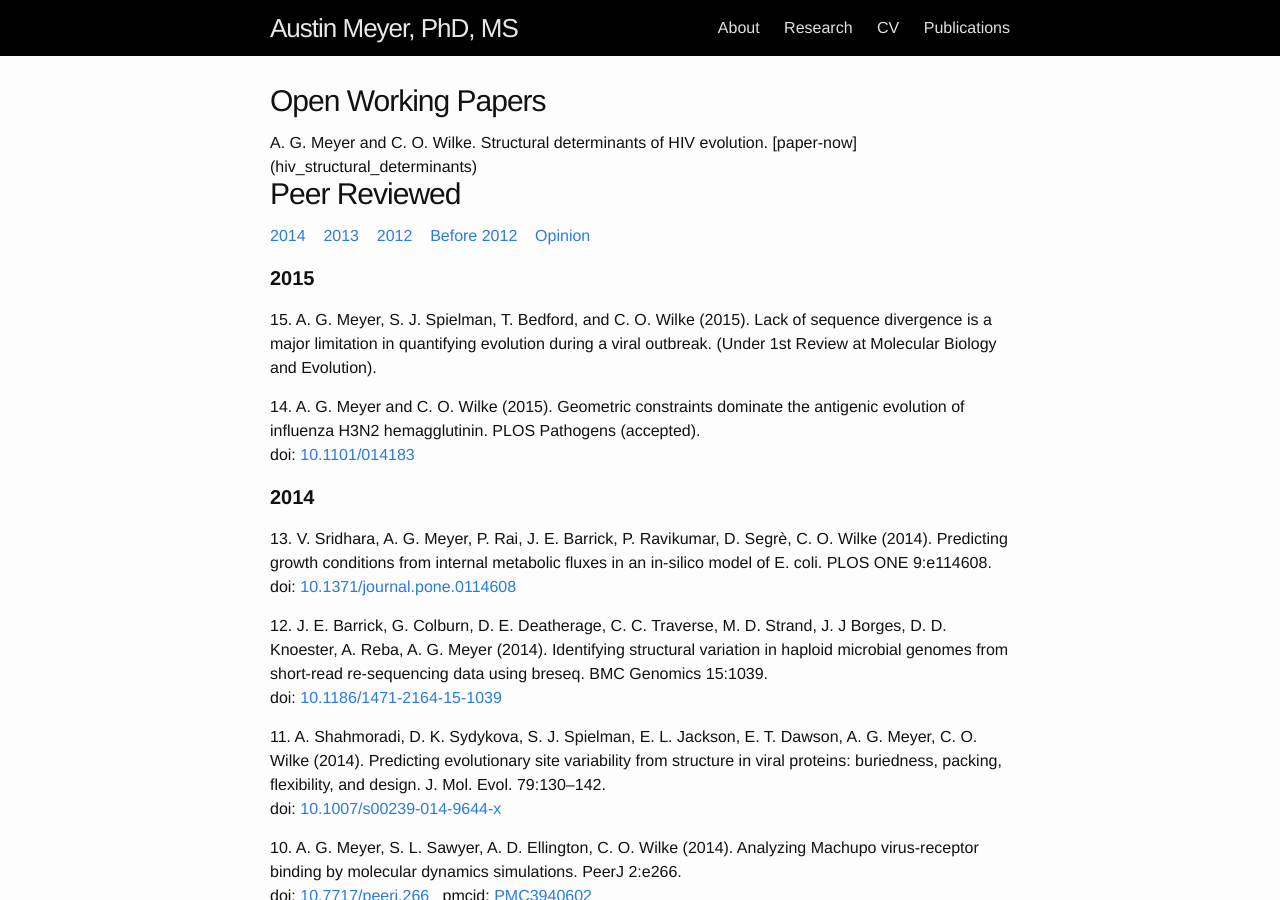
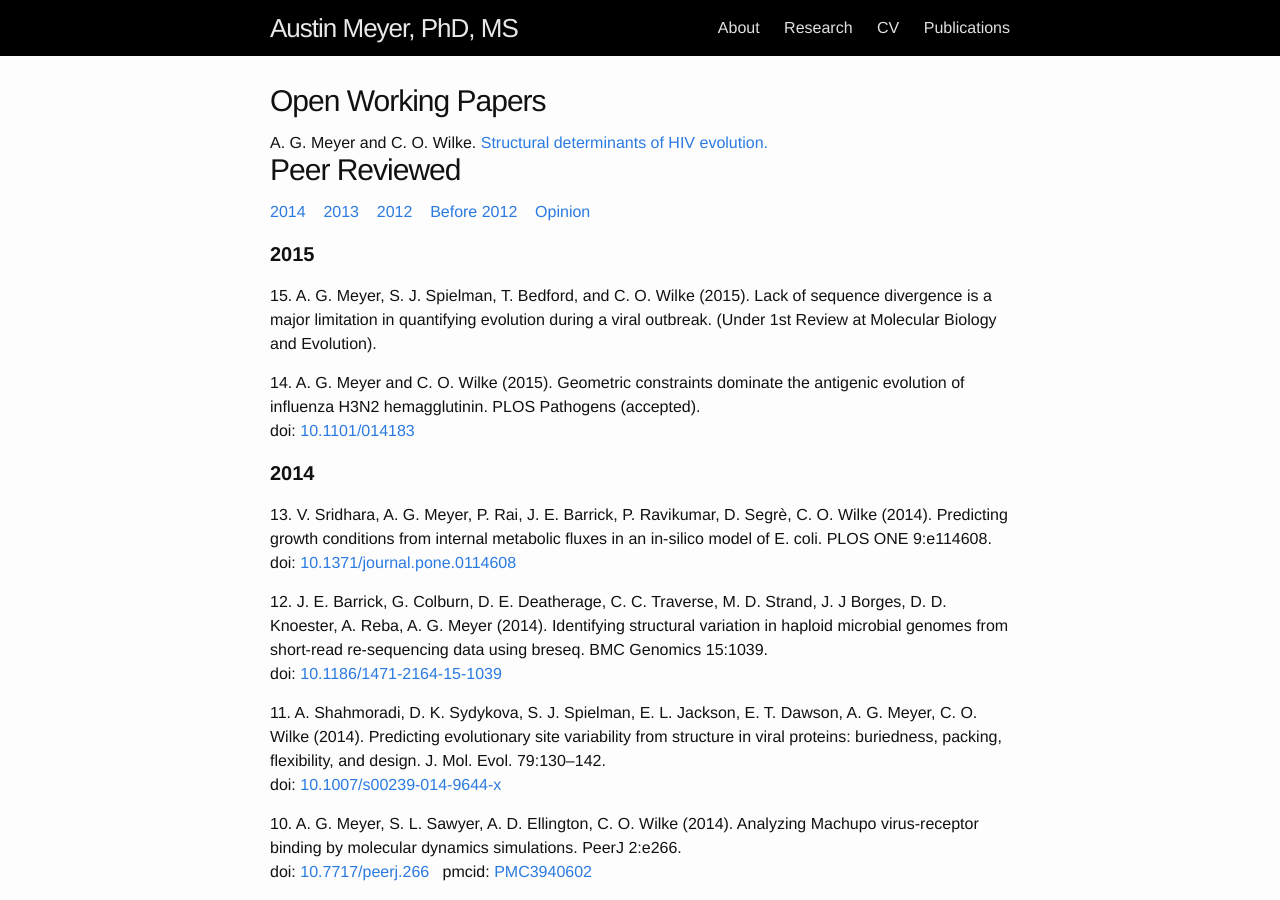
Before and after one commit to ausmeyer/ausmeyer.github.io, a Jekyll site: the page built from publications.html, in a window 1280 px wide and 900 px high. Built offline with Jekyll 4.4.1, drawn with Linux system fonts in a browser that asks for light colours.

Commit message:
Linking paper now.

```diff
--- a/publications.html
+++ b/publications.html
@@ -13,7 +13,7 @@ link-years:
 <div class="post">
 
   <h1 class="post-title">Open Working Papers</h1>
-  A. G. Meyer and C. O. Wilke. Structural determinants of HIV evolution. [paper-now](hiv_structural_determinants)
+  A. G. Meyer and C. O. Wilke. <a href="http://ausmeyer.github.io/hiv_structural_determinants">Structural determinants of HIV evolution.</a>
 
   <h1 class="post-title">Peer Reviewed</h1>
 
```
